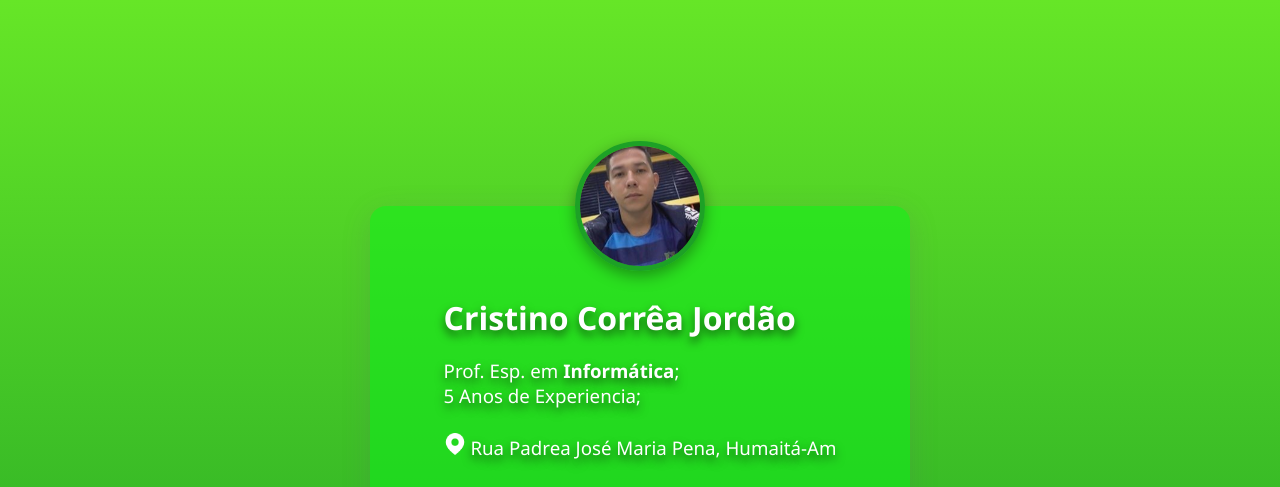
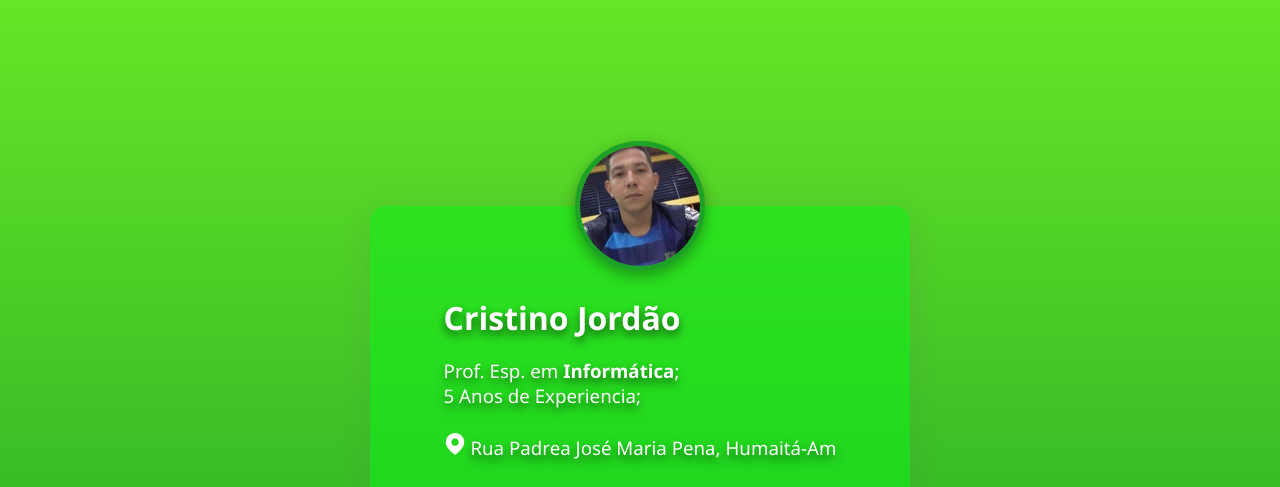
Before and after one commit to ccj96professor/cardsocial, a plain HTML site: page index.html in a window 1280 px wide. Shown: the top 487 px of the page. Drawn offline with Linux system fonts and the light colour scheme.

Commit message:
Update index.html

```diff
--- a/index.html
+++ b/index.html
@@ -21,7 +21,7 @@
 
             <!-- texto do card -->
             <div class="container-text">
-                <h1 class="nome">Cristino Corrêa Jordão</h1>
+                <h1 class="nome">Cristino Jordão</h1>
                 <h3 class="desc">
                     Prof. Esp. em <b>Informática</b>; <br>
                     5 Anos de Experiencia;<br><br>
```
